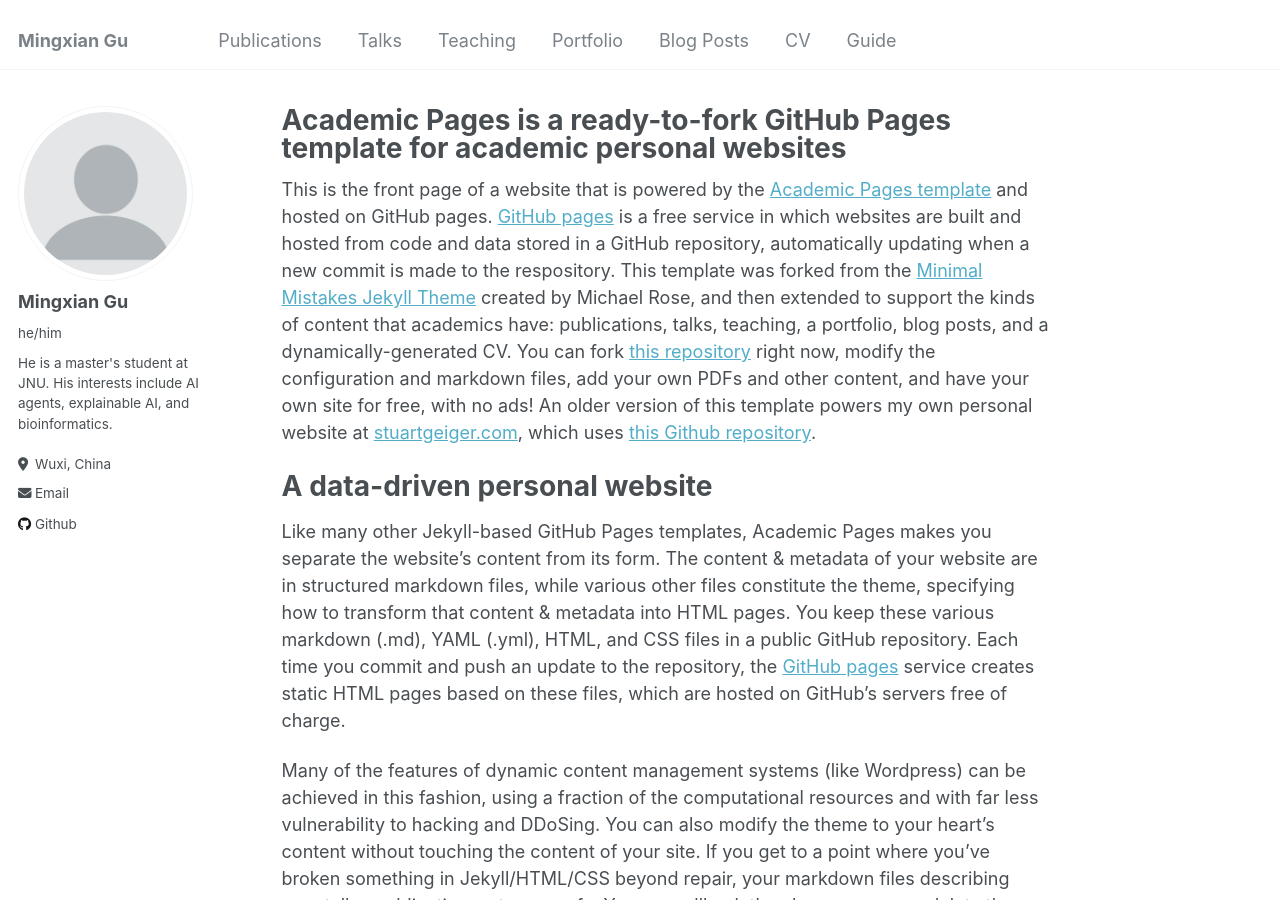
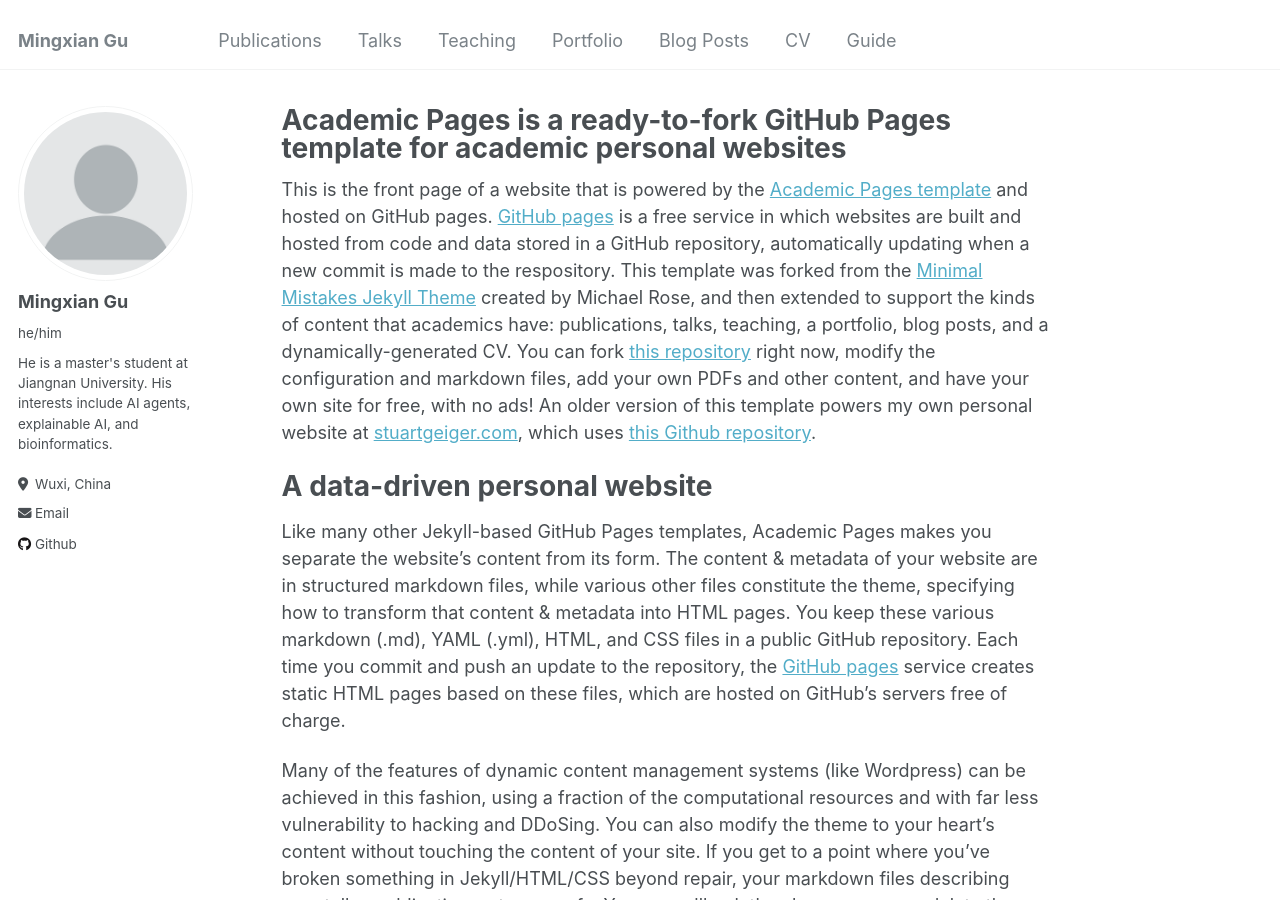
Before and after one commit to 0x7C08/0x7C08.github.io, a Jekyll site: the page built from _pages/about.md, in a window 1280 px wide and 900 px high. Built offline with Jekyll 4.4.1, drawn with Linux system fonts in a browser that asks for light colours.

Commit message:
Update _config.yml

```diff
--- a/_config.yml
+++ b/_config.yml
@@ -24,7 +24,7 @@
   avatar           : "profile.png"
   name             : "Mingxian Gu"
   pronouns         : "he/him"
-  bio              : "He is a master's student at JNU. His interests include AI agents, explainable AI, and bioinformatics."
+  bio              : "He is a master's student at Jiangnan University. His interests include AI agents, explainable AI, and bioinformatics."
   location         : "Wuxi, China"
   employer         : # "Red Brick University"
   uri              : # URL
```
